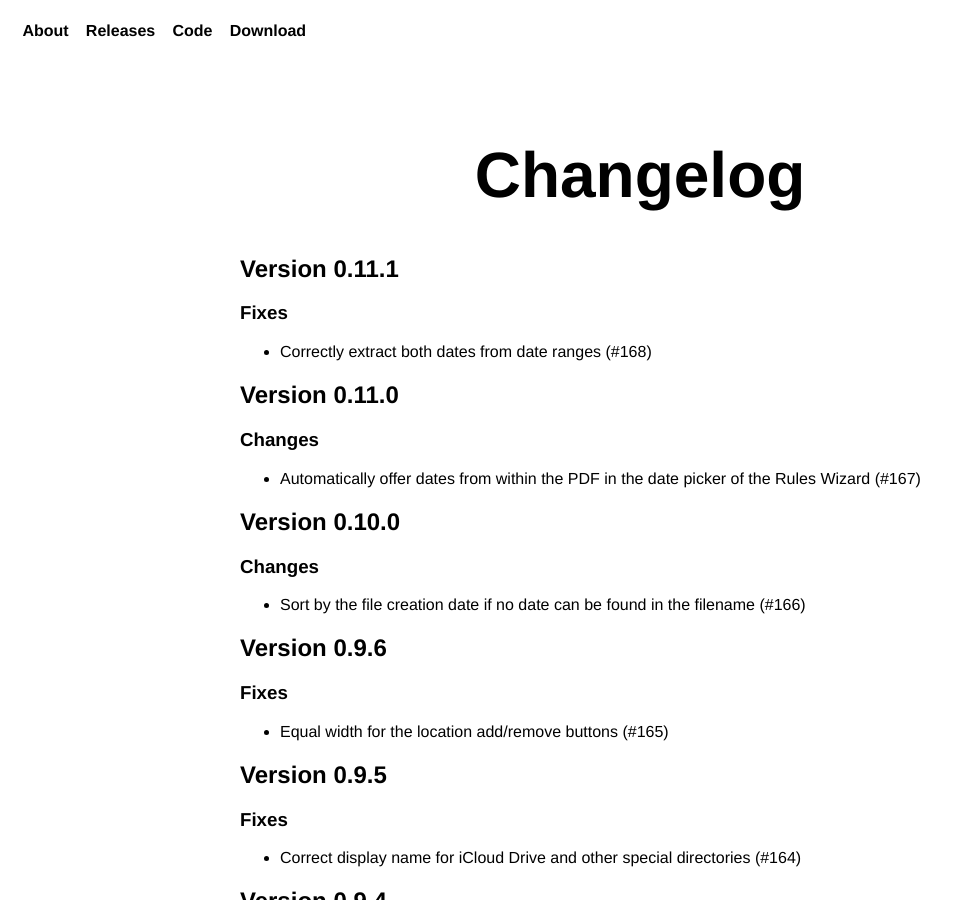
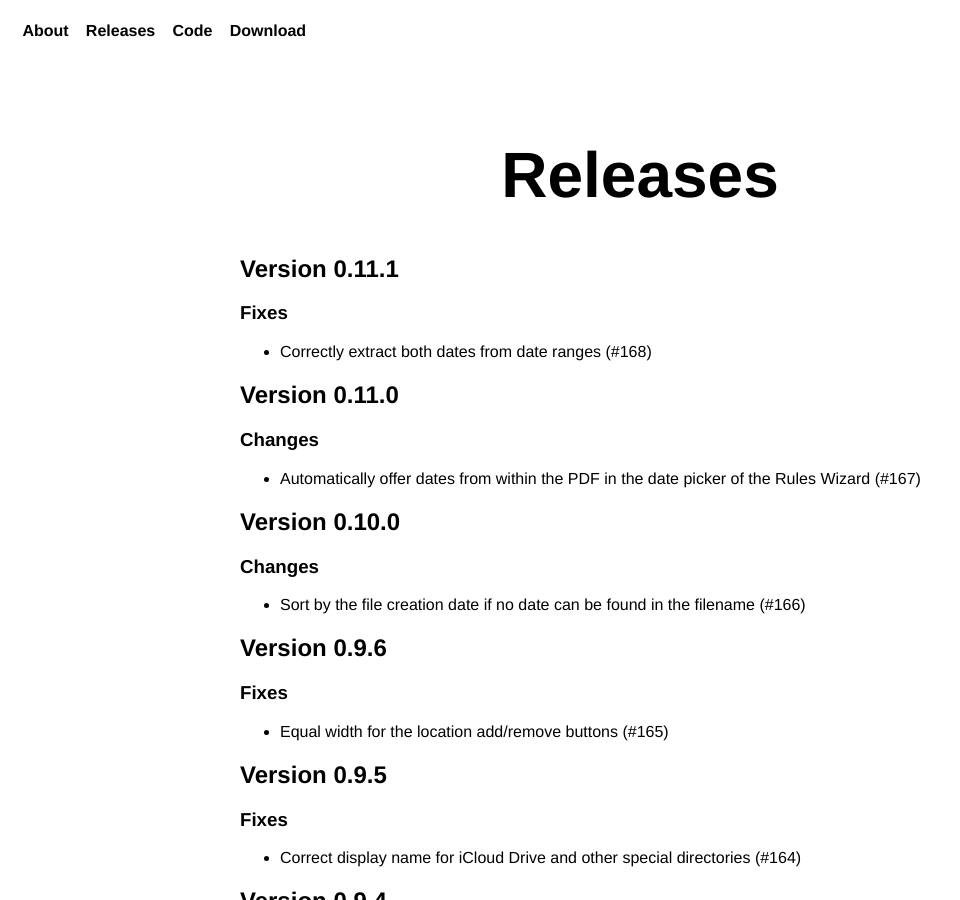
Before and after one commit to inseven/fileaway, a Jekyll site: the page built from docs/releases/index.markdown, in a window 1280 px wide and 900 px high. Shown: the whole window, without its empty margins (0-960 px from the left). Built offline with Jekyll 4.4.1, drawn with Linux system fonts in a browser that asks for light colours.

Commit message:
Rename Changelog to Releases

```diff
--- a/changelog-template.markdown
+++ b/changelog-template.markdown
@@ -1,9 +1,9 @@
 ---
 layout: default
-title:  "Changelog"
+title:  "Releases"
 ---
 
-# Changelog
+# Releases
 
 {% for release in releases -%}
 ## [Version {{ release.version }}](https://github.com/jbmorley/fileaway/releases/tag/macOS_{{ release.version }}){% if not release.is_released %} (Unreleased){% endif %}
--- a/docs/_config.yml
+++ b/docs/_config.yml
@@ -18,7 +18,7 @@
 # You can create any custom variable you would like, and they will be accessible
 # in the templates via {{ site.myvariable }}.
 
-title: Your awesome title
+title: Fileaway
 email: your-email@example.com
 description: >- # this means to ignore newlines until "baseurl:"
   Write an awesome description for your new site here. You can edit this
--- a/docs/_includes/navigation.html
+++ b/docs/_includes/navigation.html
@@ -1,6 +1,6 @@
 <ul class="navigation">
     <li><a href="/">About</a></li>
-    <li><a href="/changelog">Releases</a></li>
+    <li><a href="/releases">Releases</a></li>
     <li><a href="https://github.com/jbmorley/fileaway" target="_blank">Code</a></li>
     <li><a href="https://github.com/jbmorley/fileaway/releases" target="_blank">Download</a></li>
 </ul>
--- a/docs/_layouts/default.html
+++ b/docs/_layouts/default.html
@@ -2,7 +2,7 @@
 <html lang="en">
 <head>
     <meta charset="utf-8">
-    <title>{{ page.title }}</title>
+    <title>{{ site.title }} - {{ page.title }}</title>
     {% if page.description %}<meta name="description" content="{{ page.description }}">{% endif %}
     {% if site.author %}<meta name="author" content="{{ site.author }}">{% endif %}
     <link rel="stylesheet" href="/css/style.css">
--- a/docs/index.markdown
+++ b/docs/index.markdown
@@ -1,4 +1,5 @@
 ---
+title: About
 ---
 
 # Fileaway
--- a/docs/releases/index.markdown
+++ b/docs/releases/index.markdown
@@ -1,9 +1,9 @@
 ---
 layout: default
-title:  "Changelog"
+title:  "Releases"
 ---
 
-# Changelog
+# Releases
 
 ## [Version 0.11.1](https://github.com/jbmorley/fileaway/releases/tag/macOS_0.11.1)
 
```
